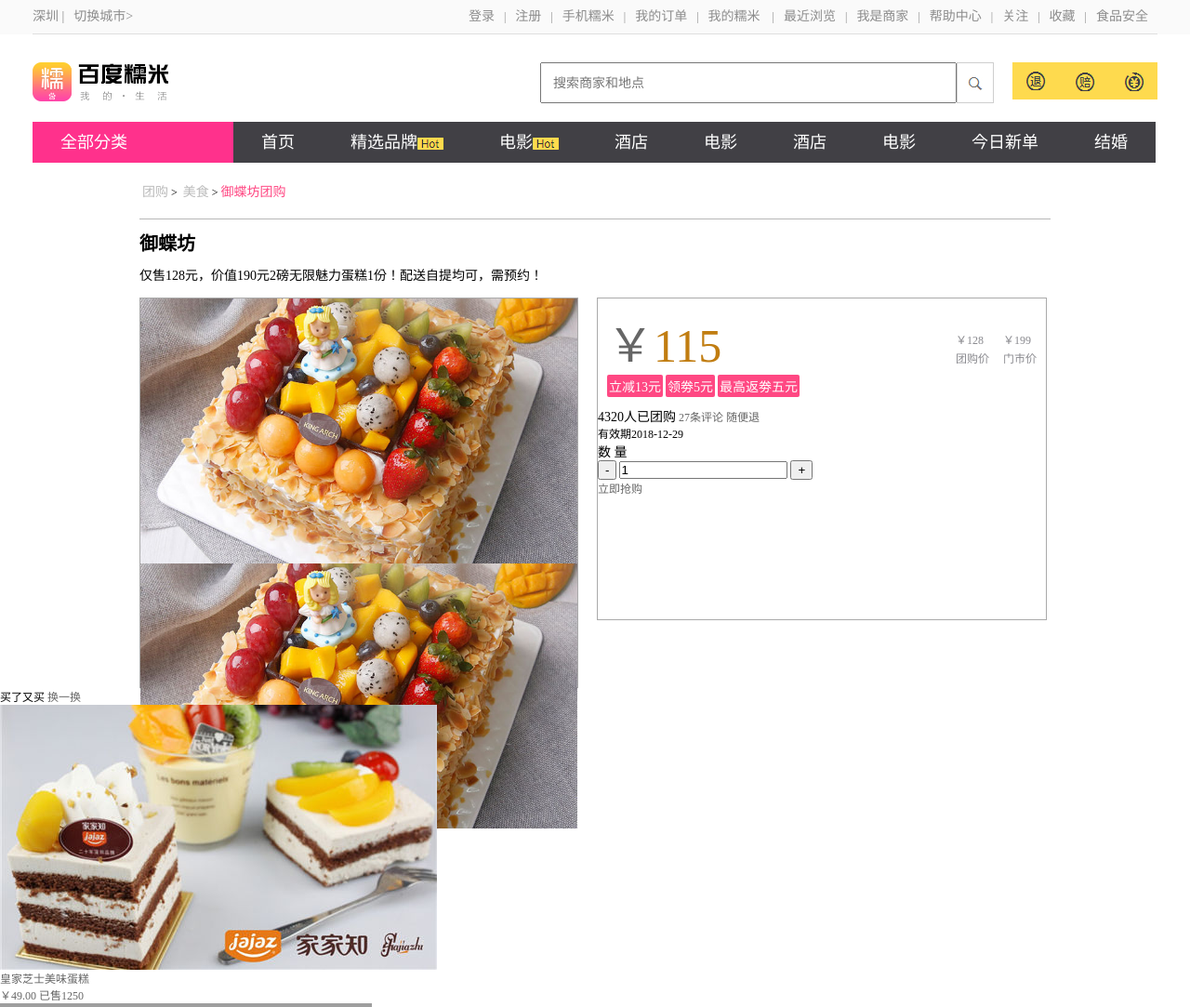
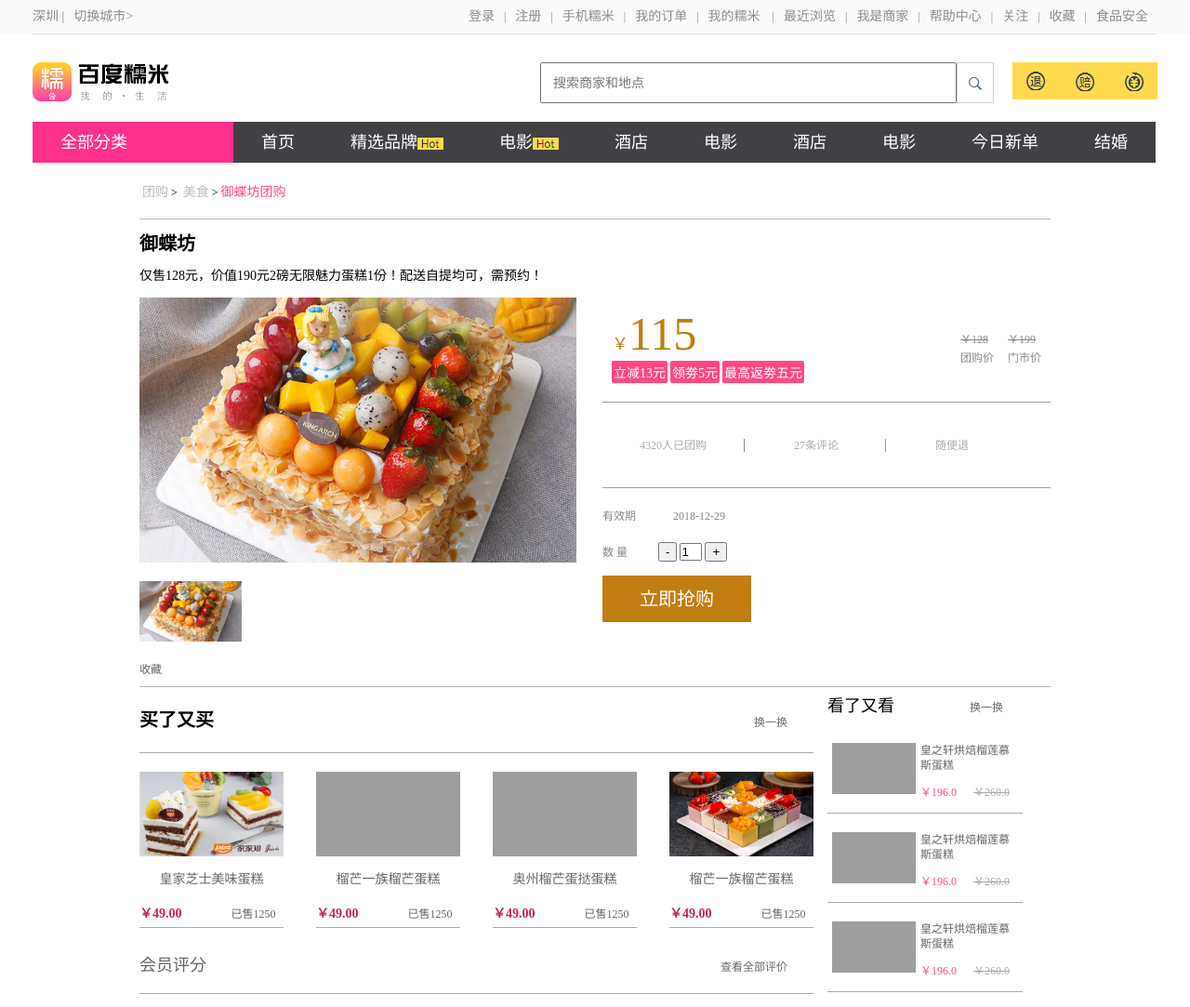
Before and after one commit to WWL1702/xiaonuomi1, a PHP site: page /xiangqing.html in a window 1280 px wide. Shown: the top 1083 px of the page at 93% size. Run offline with PHP 8.4, Linux system fonts and the light colour scheme; grey boxes are pictures that could not be loaded.

Commit message:
详情css文件

```diff
--- a/css/xiangqing1.css
+++ b/css/xiangqing1.css
@@ -61,14 +61,79 @@
 #main .content .top span{color:#ff4883;font-size:14px;}
 #main .content h2{font-size:20px;font-weight:700;color:#000000;margin:10px 0}
 #main .content span{font-size:14px;margin-bottom:10px;}
-#main .content .center{margin-top:15px}
-#main .content .center .left1{float:left;width:470px;height:418px;border:1px solid #AAAAAA;}
+#main .content .center{margin-top:15px;border-bottom:1px solid #B7B7B7;}
+#main .content .center .left1{float:left;width:470px;height:418px;}
 #main .content .center .left1 img{width:470px;height:285px;}
-#main .content .center .right1{margin-left:20px;float:left;width:482px;height:345px;border:1px solid #AAAAAA}
+#main .center .left1 .xiaotu{margin:20px 0;}
+#main .center .left1 .xiaotu img{width:110px;height:65px;}
+#main .content .center .right1{margin-left:28px;float:left;width:482px;height:345px;}
 #main .right1 .right1-L{padding:10px;}
 #main .right1 .right1-L .L{float:left;}
 #main .right1 .right1-L .L p{font-size:50px;color:#C17D11}
+#main .right1 .right1-L .L s{font-size:18px;color:#C17D11;font-weight:500}
 #main .right1 .right1-L .L i{padding:2px;display:inline-block;border-radius:2px;font-size:14px;color:#fff;background:#ff4883}
 #main .right1 .right1-L .R{float:right;margin-top:25px;}
 #main .right1 .right1-L .R .R1{float:left;padding-left:15px;}
-#main .right1  .R .R1 p{line-height:20px;color:#88888D;}
+#main .right1 .right1-L .R1 .p1{text-decoration: line-through;}
+#main .right1 .R .R1 p{line-height:20px;color:#88888D;}
+#main .right1 .right1-L1{margin-top:10px;width:482px;height:91px;border-top:1px solid #9D9D9D;border-bottom:1px solid #9D9D9D;}
+#main .right1 .right1-L1 span{color:#AAAAAA;font-size:12px;line-height:93px;padding:0 40px;border-right:1px solid #88888D;}
+#main .right1 .right1-L1 a{padding:0 50px;color:#AAAAAA;}
+#main .right1 .right1-L1 .a1{border-right:1px solid #9D9D9D;}
+#main .right1 .youxiaoqi{margin:20px 0;color:#88888D;}
+#main .right1 .youxiaoqi em{padding-right:40px;}
+#main .right1 .shuliang span{font-size:12px;color:#88888D;}
+#main .right1 .shuliang .anniu{display:inline;margin-left:30px;}
+#main .right1 .shuliang .anniu input{width:20px;}
+#main .right1 .qianggou{margin-top:15px;}
+#main .right1 .qianggou a{padding:0 40px;display:inline-block;height:50px;background:#C17D11;color:#fff;
+font-size:20px;line-height:50px;}
+
+#main1 .wrap{width:980px;margin:0 auto;}
+#main1 .wrap .main1-left{float:left;width:725px;}
+#main1 .wrap .main1-right{margin-left:15px;float:left;width:210px;}
+#main1 .wrap .main1-right .main1-right1 span{font-size:18px;line-height:40px;margin-right:78px;}
+#main1 .wrap .main1-right .main1-right2{padding:20px 5px;border-bottom:1px solid #AAAAAA;}
+#main1 .wrap .main1-right .main1-right2 img{width:90px;height:55px;}
+#main1 .wrap .main1-right .main1-right2 .main1-right3{float:right;width:105px;height:53px;}
+#main1 .wrap .main1-right2 .main1-right3 p{line-height:16px;padding-bottom:11px;}
+#main1 .wrap .main1-right2 .main1-right3 i{color:#ff4883}
+#main1 .wrap .main1-right2 .main1-right3 em{margin-left:15px;text-decoration:line-through;color:#AAAAAA;}
+#main1 .wrap .main1-top{border-bottom:1px solid #AAAAAA;}
+#main1 .wrap .main1-top span{font-size:20px;line-height:70px;font-weight:700}
+#main1 .wrap .main1-top a{margin-left:578px;}
+#main1 .wrap .main1-top1{margin-top:20px;}
+#main1 .wrap .main1-top1 ul{display:flex;justify-content:space-between;flex-wrap: wrap;}
+#main1 .wrap .main1-top1 img{width:155px;height:91px;}
+#main1 .wrap .main1-top1 li p{font-size:14px;line-height:50px;text-align: center;}
+#main1 .wrap .main1-top1 li span{font-size:14px;color:#C92258;font-weight:700}
+#main1 .wrap .main1-top1 li em{margin-left:50px;}
+#main1 .wrap .main1-top1 li{padding-bottom: 6px;border-bottom:1px solid #AAAAAA;}
+#main1 .wrap .main1-top1 li:hover{border-bottom:1px solid #ff4883;}
+#main1 .wrap .main1-left .main-pingfen{margin-top:10px;border-bottom:1px solid #AAAAAA;}
+#main1 .wrap .main1-left .main-pingfen span{font-size:18px;color:#666;line-height:60px;}
+#main1 .wrap .main1-left .main-pingfen a{margin-left:550px;}
+#main1 .wrap .main1-left .main-pingfen1{border-bottom:1px solid #AAAAAA ;}
+#main1 .wrap .main1-left .main-pingfen1 i{color:#ff4883;font-size:20px;font-weight:700}
+#main1 .wrap .main1-left .main-pingfen1 span{margin-left:100px;line-height:100px;color:#AAAAAA}
+#main1 .wrap .main1-left .main-pingfen2 ul{margin-top:32px;width:725px;text-align: center;}
+#main1 .wrap .main1-left .main-pingfen2 li{width:179px;height:50px;float:left;line-height:50px;border-bottom:1px solid #ff4883;}
+#main1 .wrap .main1-left .main-pingfen2 .te2{background:#ff4883;}
+#main1 .wrap .main-pingfen2 .te2 a{color:#fff;}
+#main1 .wrap .main-pingfen2 li a{color:#000000;font-size:18px;font-weight:500;}
+#main1 .wrap .main1-left .tu h4{font-size:20px;font-weight:700;line-height:60px;border-bottom: 1px solid #666;}
+
+
+#footer{margin-top:35px;}
+#footer .foot{background:#ECECEC;width:100%;border-top:1px solid #E0E0E0;border-bottom:1px solid #E0E0E0;height:200px;}
+#footer .wrap{margin:0 auto;}
+#footer .wrap .foot dl{padding:40px 0;text-align:center;width:230px;float:left;}
+#footer .wrap .foot dl dt{font-size:18px;font-weight:700;color:#414045;margin-bottom:10px;}
+#footer .wrap .foot dl dd{font-size:14px;color:#808080;margin-bottom:11px;}
+#footer .wrap .foot dl .t{margin-left:43px;display:block;width:140px;height:40px;line-height:40px;color:#fff;background:#C92258;}
+
+#footer .foot-b{text-align: center;margin-top:40px;}
+#footer .foot-b .foot1 span{font-size:14px;}
+#footer .foot-b .foot1 a{font-size:14px;}
+#footer .foot-b .foot2{margin-top:8px;}
+#footer .foot-b .foot3{margin-top:8px;}
```
